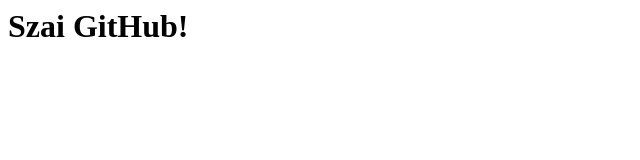
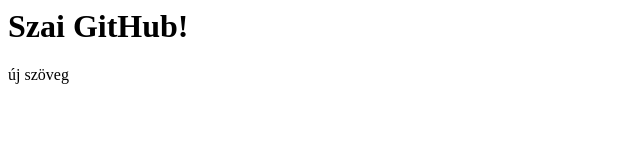
Before and after one commit to NagyAttila717/git_gyakorlas, a plain HTML site: page index.html in a window 1280 px wide. Shown: the full height of the page, 0-640 px from the left. Drawn offline with Linux system fonts and the light colour scheme.

Commit message:
index.html kibővítése

```diff
--- a/index.html
+++ b/index.html
@@ -1 +1,2 @@
 <h1>Szai GitHub!</h1>
+<p>új szöveg</p>
```
